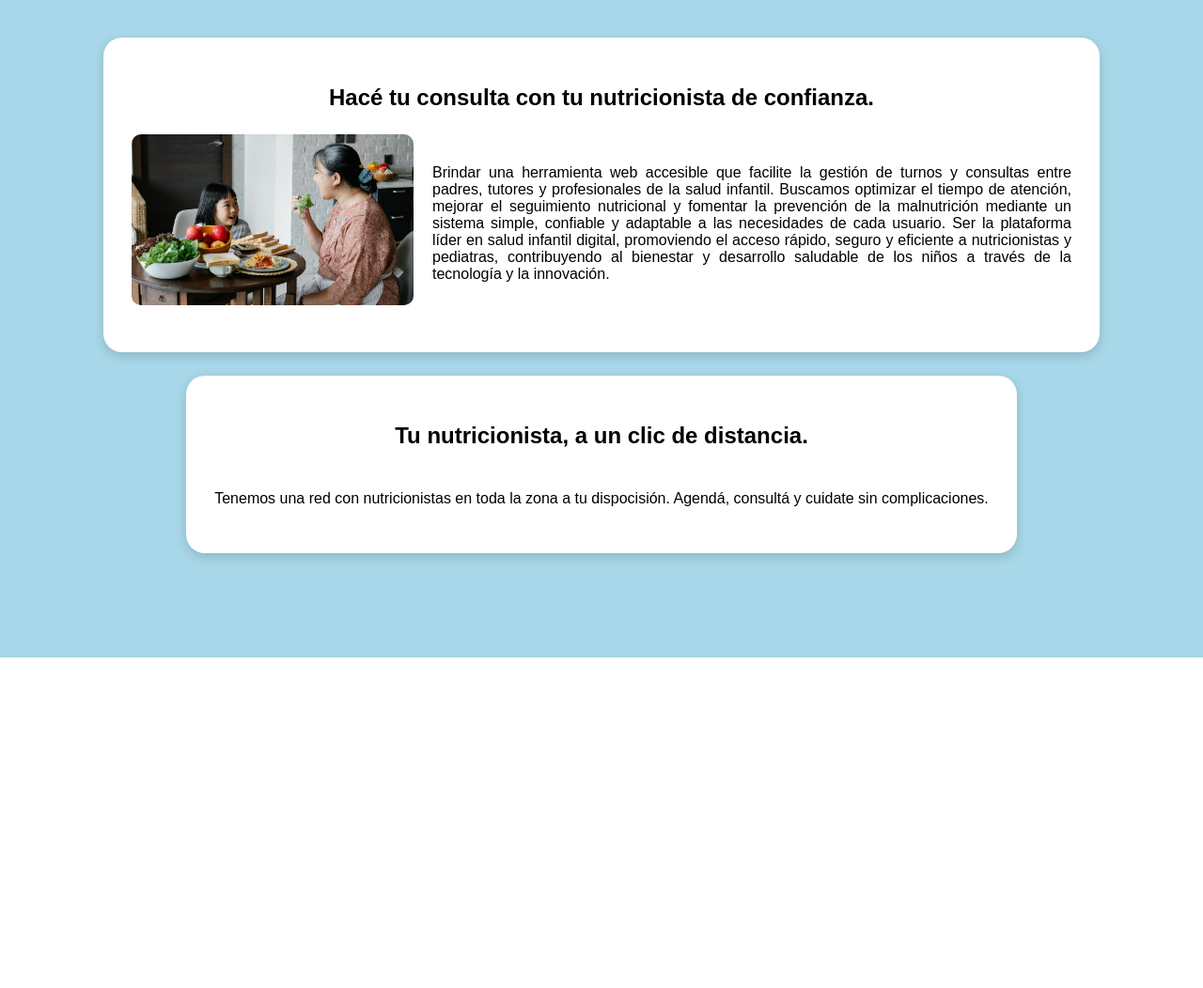
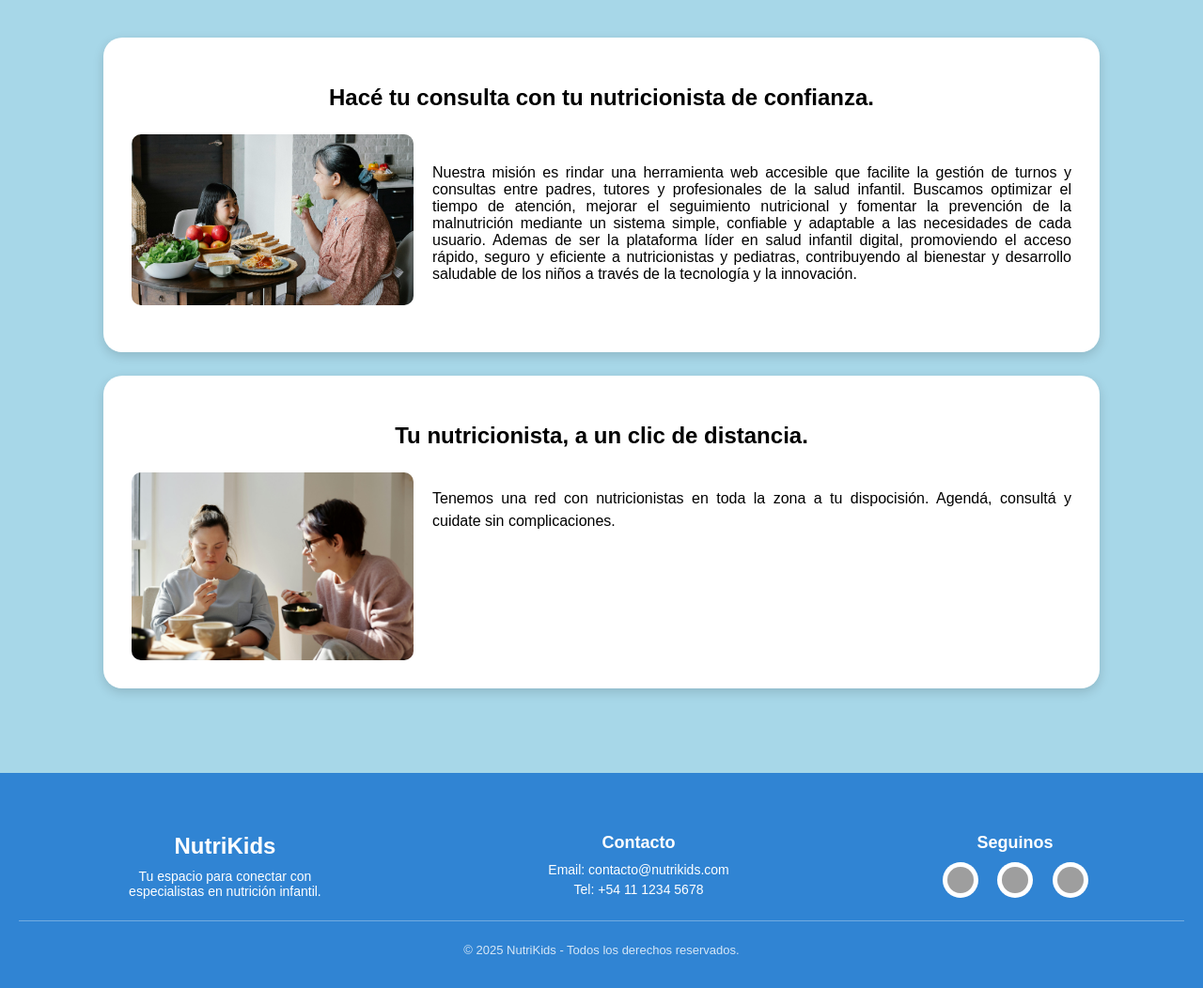
Before and after one commit to facu-stack/ntrkds, a Flask app: template Templates/index.html in a window 1280 px wide. Shown: the part 100-1152 px from the top of the page at 94% size. Before the commit the page ends 800 px from the top, so only its background shows below. Run offline with Flask 3, Linux system fonts and the light colour scheme; the template is opened without the code that fills it, so the values that code supplies are empty; grey boxes are pictures that could not be loaded.

Commit message:
Update index.html

```diff
--- a/Templates/index.html
+++ b/Templates/index.html
@@ -28,9 +28,9 @@
       <div class="contenido">
         <img src="../static/Images/pexels-alex-green-5692220.jpg" alt="Nutricionista con niña">
         <p>
-          Brindar una herramienta web accesible que facilite la gestión de turnos y consultas entre padres, tutores y profesionales de la salud infantil.
+          Nuestra misión es rindar una herramienta web accesible que facilite la gestión de turnos y consultas entre padres, tutores y profesionales de la salud infantil.
           Buscamos optimizar el tiempo de atención, mejorar el seguimiento nutricional y fomentar la prevención de la malnutrición mediante un sistema
-          simple, confiable y adaptable a las necesidades de cada usuario. Ser la plataforma líder en salud infantil digital, promoviendo el acceso rápido,
+          simple, confiable y adaptable a las necesidades de cada usuario. Ademas de ser la plataforma líder en salud infantil digital, promoviendo el acceso rápido,
           seguro y eficiente a nutricionistas y pediatras, contribuyendo al bienestar y desarrollo saludable de los niños a través de la tecnología y la innovación.
         </p>
       </div>
@@ -40,7 +40,7 @@
     <section class="CardContacto">
       <h2>Tu nutricionista, a un clic de distancia.</h2>
       <div class="contenido">
-
+        <img src="../static/Images/pexels-cliff-booth-4058053.jpg">
         <p>
           Tenemos una red con nutricionistas en toda la zona a tu dispocisión. Agendá, consultá y cuidate sin complicaciones.
         </p>
@@ -51,3 +51,36 @@
 
 
   </main>
+
+<footer class="footer">
+  <div class="footer-container">
+    <div class="footer-info">
+      <h3>NutriKids</h3>
+      <p>Tu espacio para conectar con especialistas en nutrición infantil.</p>
+    </div>
+
+    <div class="footer-contacto">
+      <h4>Contacto</h4>
+      <p>Email: contacto@nutrikids.com</p>
+      <p>Tel: +54 11 1234 5678</p>
+    </div>
+
+    <div class="footer-redes">
+      <h4>Seguinos</h4>
+      <div class="social-icons">
+        <a href="#"><img src="../static/Images/facebook.png" alt="Facebook"></a>
+        <a href="#"><img src="../static/Images/instagram.png" alt="Instagram"></a>
+        <a href="#"><img src="../static/Images/twitter.png" alt="Twitter"></a>
+      </div>
+    </div>
+  </div>
+
+  <div class="footer-copy">
+    <p>© 2025 NutriKids - Todos los derechos reservados.</p>
+  </div>
+</footer>
+
+
+
+</body>
+</html>
```
